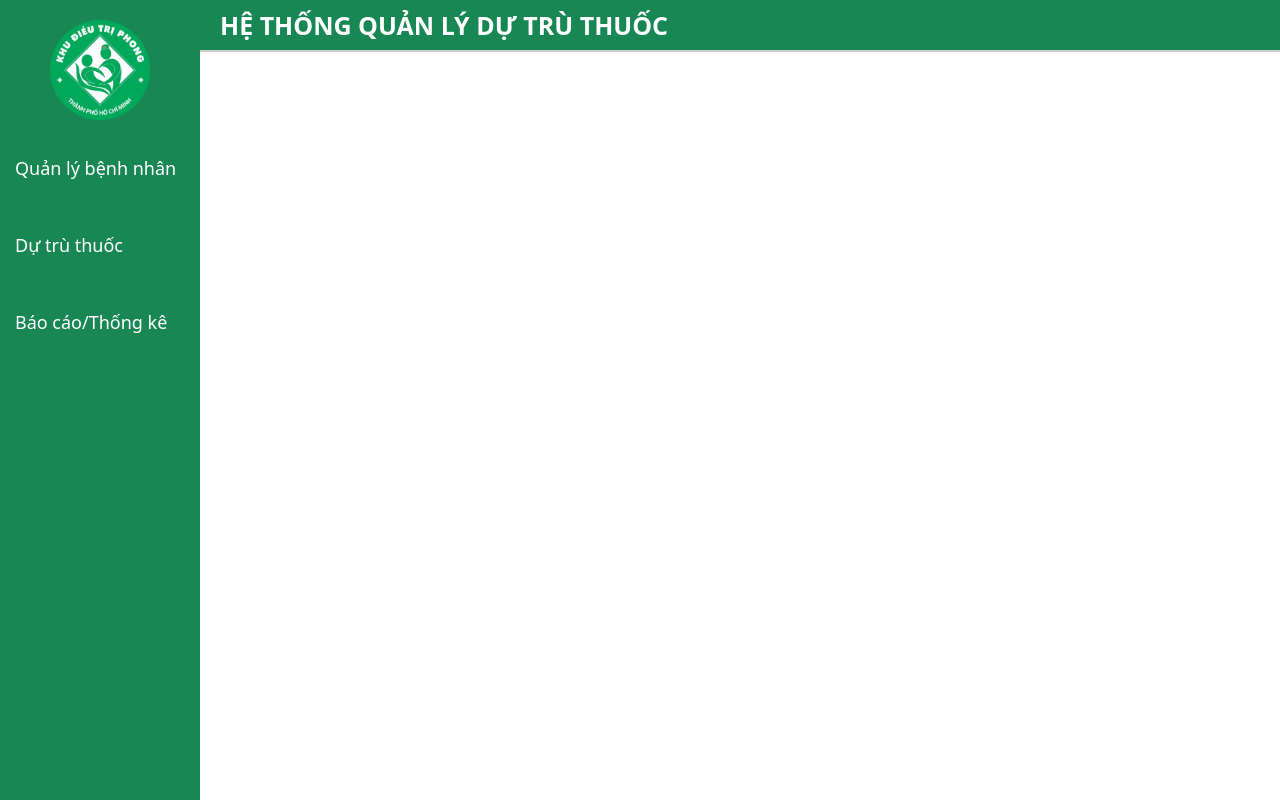
After one commit to joslingg/VE_django, a Django app: template quan_ly_thuoc_ksdb/quan_ly_thuoc_ksdb/templates/base.html in a window 1280 px wide. The commit adds this page. Run offline with Django 5.2, Linux system fonts and the light colour scheme; the template is opened without the code that fills it, so the values that code supplies are empty; some libraries are stand-ins or nearby versions.

Commit message:
*update*

```diff
--- /dev/null
+++ b/quan_ly_thuoc_ksdb/quan_ly_thuoc_ksdb/templates/base.html
@@ -0,0 +1,85 @@
+<!DOCTYPE html>
+<html lang="en">
+<head>
+    <meta charset="UTF-8">
+    <meta name="viewport" content="width=device-width, initial-scale=1.0">
+    {% load static %}
+    <title>{% block title %}{% endblock %}</title>
+    <link href="https://cdnjs.cloudflare.com/ajax/libs/bootstrap/5.3.3/css/bootstrap.min.css" rel="stylesheet">
+    <style type='text/css'>
+        /* Custom styles for the sidebar */
+        .sidebar {
+            height: 100vh;
+            position: fixed;
+            top: 0;
+            left: 0;
+            width: 200px;
+            background-color: #198754;
+            padding-top: 20px;
+        }
+
+        .sidebar a {
+            text-decoration: none;
+            padding: 25px 15px;
+            text-align: left;
+            font-size: 18px;
+            display: block;
+            color: #fff;
+        }
+
+        .sidebar a:hover {
+            background-color: #136941;
+            text-decoration: none;
+        }
+        .sidebar a.active {
+            background-color: #136941;
+            text-decoration: none;
+        }
+
+        .content {
+            margin-left: 250px;
+            padding: 20px;
+        }
+
+        .topbar {
+            background-color: #198754;
+            color: #fff;
+            padding: 10px 20px;
+            position: fixed;
+            top: 0;
+            left: 0;
+            width: 100%;
+            z-index: 1000;
+            margin-left: 200px;
+            box-shadow: 0 2px 0px rgba(0, 0, 0, 0.2);
+        }
+
+        .topbar h3 {
+            margin: 0;
+            font-size: 25px;
+            font-weight: bold;
+    </style>
+</head>
+<body>
+    <div class="topbar">
+        <h3>HỆ THỐNG QUẢN LÝ DỰ TRÙ THUỐC</h3>
+    </div>
+
+    <div class="sidebar">
+        <center><img src="{% static 'logo.jpg' %}" class="responsive-img" style="max-height:100px;margin-bottom:10px" alt="Logo"></center>
+        <a href="{% url "danh_sach_benh_nhan" %}" class="{% if request.path == '/benh_nhan/' %}active{% endif %}">Quản lý bệnh nhân</a>
+        <a href="#">Dự trù thuốc</a>
+        <a href="#">Báo cáo/Thống kê</a>
+    </div>
+
+
+    <div class="content">
+        {% block content %}
+        <!-- Main content will be here -->
+        {% endblock %}
+    </div>
+
+    <script src="https://cdnjs.cloudflare.com/ajax/libs/popper.js/2.10.2/umd/popper.min.js"></script>
+    <script src="https://cdnjs.cloudflare.com/ajax/libs/bootstrap/5.3.3/js/bootstrap.min.js"></script>
+</body>
+</html>
```
Also changed, not shown: quan_ly_thuoc_ksdb/benh_nhan/templates/benh_nhan.html (+10 -19 lines), quan_ly_thuoc_ksdb/login/templates/login.html (+11 -3 lines), quan_ly_thuoc_ksdb/quan_ly_thuoc_ksdb/settings.py (+8 -3 lines), quan_ly_thuoc_ksdb/quan_ly_thuoc_ksdb/static/bgimg.jpg (added), quan_ly_thuoc_ksdb/quan_ly_thuoc_ksdb/static/bgimg.webp (added), quan_ly_thuoc_ksdb/quan_ly_thuoc_ksdb/static/logo.jpg (added).
